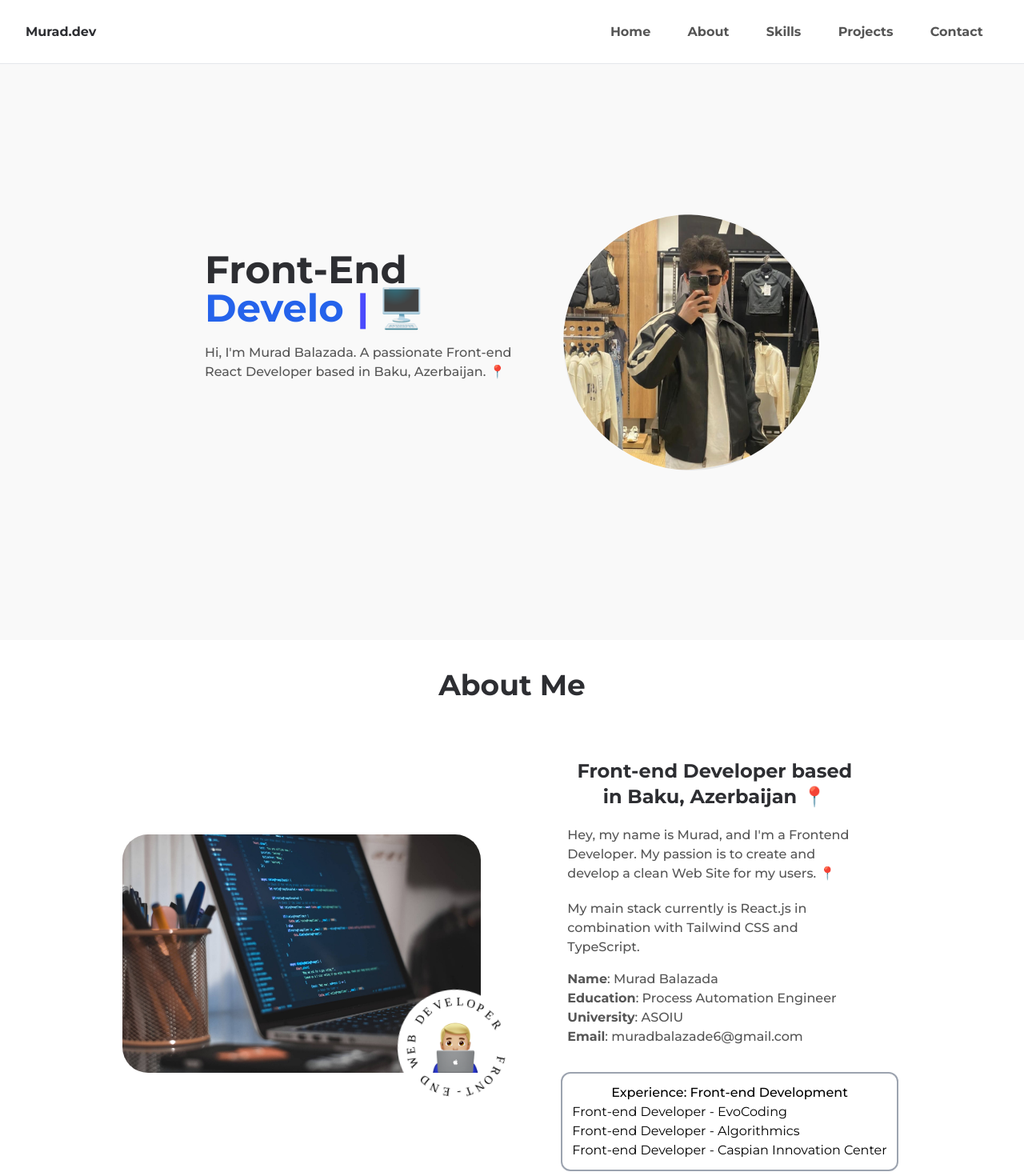
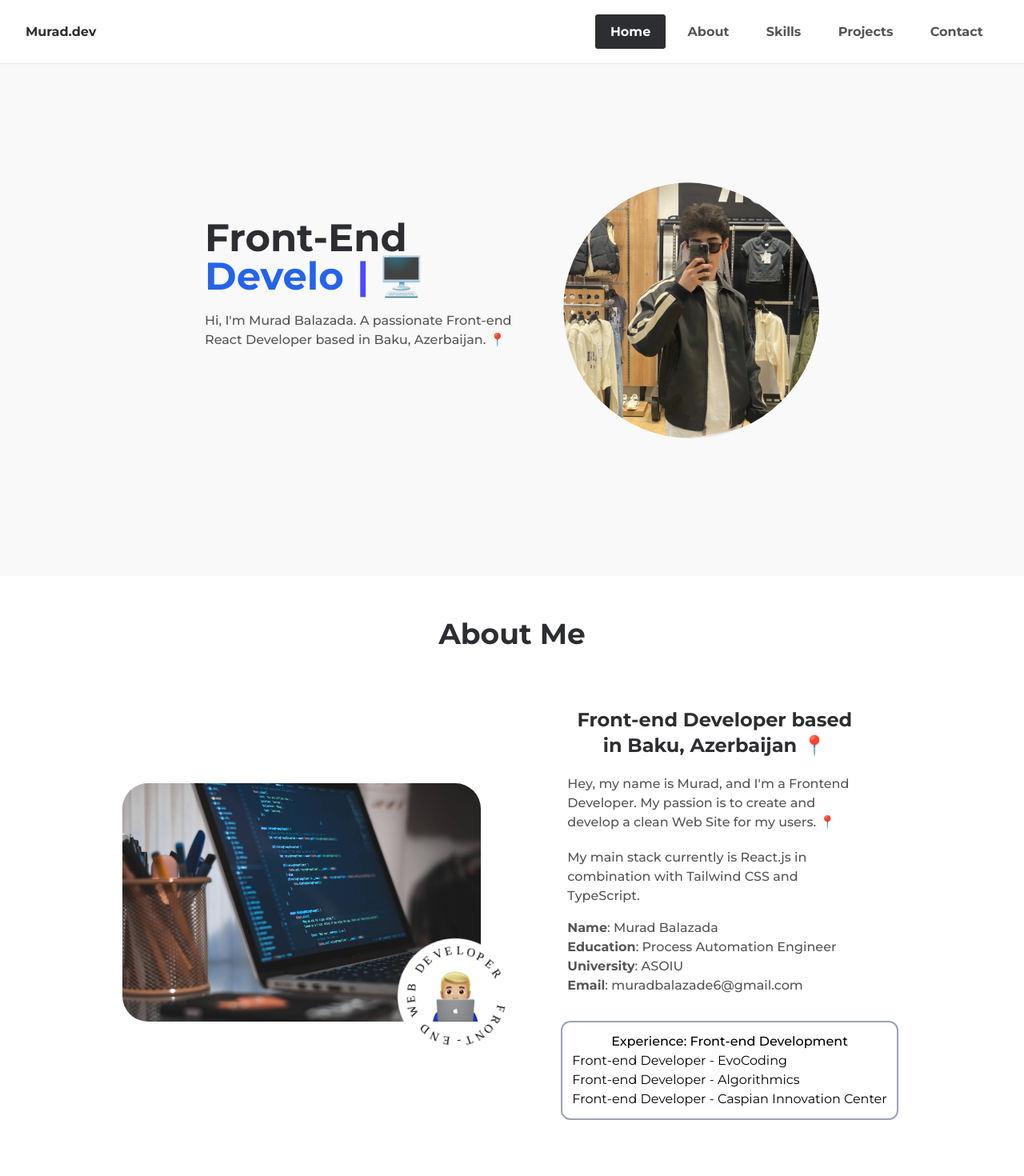
Before and after one commit to muradbalayev/Portfolio, a React (Create React App) app: page / in a window 1280 px wide. Shown: the top 1470 px of the page at 80% size. Built offline with nearby package versions, Linux system fonts and the light colour scheme; some icons are missing.

Commit message:
active classes added

```diff
--- a/src/Components/App.css
+++ b/src/Components/App.css
@@ -13,15 +13,22 @@
   width: 100%;
   max-width: 1920px;
 }
-p, a {
+p,
+a {
   color: rgb(85, 85, 85);
-  transition: .3 ease;
+  transition: 0.3 ease;
 }
 
-h1, h3 {
+h1,
+h3 {
   color: #2d2e32;
 }
 
+.active {
+  background-color: #2d2e32 !important;
+  color: white;
+  border-radius: 4px;
+}
 
 .icon {
   height: 2rem;
@@ -33,30 +40,27 @@ nav {
   padding: 0.5rem 2rem;
 }
 
-ul li:hover{
+ul li:hover {
   color: white;
-  background-color: #2d2e32!important;
+  background-color: #2d2e32 !important;
 }
 
 .name {
   color: #2d2e32;
 }
 
-
-li{
+li {
   padding: 0.6rem 1.2rem;
-  transition: .3s ease;
+  transition: 0.3s ease;
 }
 
-.navbar{
+.navbar {
   background-color: #37383de1;
 }
 
-nav li:hover a{
+nav li:hover a {
   color: white;
 }
-
-
 
 .name:after {
   content: "";
@@ -72,13 +76,9 @@ nav li:hover a{
   background-color: black;
 }
 
-
-
-
-
 /* PROFILE */
 .profile {
-  min-height: 100vh;
+  min-height: 90vh;
   background-color: #f9f9f9;
   overflow: hidden;
 }
@@ -87,11 +87,11 @@ nav li:hover a{
   overflow: hidden;
   clip-path: circle(50%);
   animation: animate 5s ease-in-out infinite;
-  transition: all .5s ease;
+  transition: all 0.5s ease;
   box-shadow: 0 4px 8px rgba(0, 0, 0, 0.1); /* Added box-shadow */
 }
 
-.img-container:hover{
+.img-container:hover {
   scale: 1.07;
 }
 
@@ -107,15 +107,13 @@ nav li:hover a{
   }
 }
 
-
-
 /* ABOUT */
-.about{
-    min-height: 85vh;
-    overflow: hidden;
+.about {
+  min-height: 85vh;
+  overflow: hidden;
 }
 
-.circle{
+.circle {
   background-color: white;
   clip-path: circle(50%);
   animation: rotate 9s linear infinite;
@@ -124,49 +122,44 @@ nav li:hover a{
 .aboutimg {
   object-fit: cover;
   border-radius: 2rem;
-
 }
 
- /* Skills  */
-.skills-section{
+/* Skills  */
+.skills-section {
   min-height: 85vh;
-
 }
 
-.skills{
+.skills {
   background-color: #f9f9f9c1;
   min-height: 40vh;
   overflow: hidden;
-  transition: .3s ease;
+  transition: 0.3s ease;
 }
 
-
-.skills-container{
-  transition: .3s ease;
+.skills-container {
+  transition: 0.3s ease;
   background-color: white;
   user-select: none;
 }
 
-.skills-container:hover{
+.skills-container:hover {
   scale: 1.15;
 }
 
-
 /* Experience */
 
-.projects-section{
+.projects-section {
   min-height: 100vh;
-
 }
 
-.projects{
+.projects {
   overflow: hidden;
 }
 
-.card-img{
+.card-img {
   overflow: hidden;
 }
-.card img{
+.card img {
   object-fit: cover;
   min-width: 80%;
   min-height: 100%;
@@ -174,20 +167,19 @@ nav li:hover a{
 }
 
 /* Contact */
-.contact-section{
+.contact-section {
   background-color: #f9f9f9c1;
 
-    min-height: 60vh;
+  min-height: 60vh;
 }
 
 /* Footer */
-footer{
+footer {
   background-color: #2d2e32;
 }
 
-
-@keyframes rotate{
+@keyframes rotate {
   100% {
     transform: rotate(1turn);
+  }
 }
-}
--- a/src/Components/pages/About.js
+++ b/src/Components/pages/About.js
@@ -5,7 +5,7 @@ import workingemoji from "../assets/working-emoji.png"
 const About = () => {
   return (
 
-        <section id="about" className={`about mt-6 w-full mx-auto flex-col items-center justify-center `}>
+        <section id="about" className={`about w-full mx-auto flex-col items-center justify-center py-10 `}>
           <h1 className={`text-center m-3 mb-8 text-4xl font-bold `}>About Me</h1>
           <div className='w-full mx-auto lg:flex flex-col lg:flex-row justify-center items-center gap-20'>
             <div className={`section-about-img m-2 flex justify-center items-center `}>
--- a/src/Components/pages/Contact.js
+++ b/src/Components/pages/Contact.js
@@ -5,7 +5,7 @@ import {map2} from 'react-icons-kit/icomoon/map2'
 import {ic_email_outline} from 'react-icons-kit/md/ic_email_outline'
 const Contact = () => {
     return (
-        <section id="contact" className='contact-section w-full mx-auto flex flex-col items-center py-10 px-2'>
+        <section id="contact" className='contact-section w-full mx-auto flex flex-col items-center py-36 px-2 my-10'>
             <h1 className='text-3xl text-blue-600 font-bold'>Contact Me</h1>
 <div className='contacts w-full h-full flex lg:flex-row flex-col justify-center items-center gap-4 p-4 my-8'>
 <div className='contact flex items-center ps-4 p-2 min-h-20 w-80 border rounded-lg gap-5'>
--- a/src/Components/pages/Navbar.js
+++ b/src/Components/pages/Navbar.js
@@ -1,91 +1,147 @@
-import React, { useState } from 'react'
-import { Icon } from 'react-icons-kit'
-import { alignRight } from 'react-icons-kit/feather/alignRight'
-import { close } from 'react-icons-kit/ionicons/close'
-import { Link } from 'react-scroll'
+import React, { useEffect, useState } from "react";
+import { Icon } from "react-icons-kit";
+import { alignRight } from "react-icons-kit/feather/alignRight";
+import { close } from "react-icons-kit/ionicons/close";
+import { Events, Link, scrollSpy } from "react-scroll";
 
 const Navbar = () => {
-  const [open, setOpen] = useState(false)
+  const [open, setOpen] = useState(false);
+  const [activeSection, setActiveSection] = useState("home");
+
+  useEffect(() => {
+    Events.scrollEvent.register("begin", function () {
+      console.log("begin", arguments);
+    });
+
+    Events.scrollEvent.register("end", function (to) {
+      setActiveSection(to);
+    });
+
+    scrollSpy.update(); // Important to ensure scroll events are being tracked
+
+    return () => {
+      Events.scrollEvent.remove("begin");
+      Events.scrollEvent.remove("end");
+    };
+  }, []);
+
+  const handleSetActive = (to) => {
+    setActiveSection(to);
+  };
 
   return (
-    <div className='w-full mx-auto'>
-      <nav className='flex justify-between items-center fixed w-full bg-white z-50 border-b'>
-        <div className='nav-left'>
-          <a href='https://github.com/muradbalayev' target='_blank' rel="noreferrer" className='name font-bold cursor-pointer relative'>Murad.dev</a>
+    <div className="w-full mx-auto">
+      <nav className="flex justify-between items-center fixed w-full bg-white z-50 border-b">
+        <div className="nav-left">
+          <a
+            href="https://github.com/muradbalayev"
+            target="_blank"
+            rel="noreferrer"
+            className="name font-bold cursor-pointer relative"
+          >
+            Murad.dev
+          </a>
         </div>
-        <div className='nav-right md:block hidden'>
-        <ul className='flex list-none gap-2'>
-              <Link to="home" smooth={true} duration={200}>
-            <li className='font-bold rounded cursor-pointer '>
-                Home
-            </li>
+        <div className="nav-right md:block hidden">
+          <ul className="flex list-none gap-2">
+            <Link onSetActive={handleSetActive} spy={true} to="home" smooth={true} duration={200}>
+              <li className={`font-bold rounded cursor-pointer ${activeSection === 'home' ? 'active' : ''}`}>Home</li>
             </Link>
-              <Link to="about" smooth={true} offset={-100} duration={200}>
-            <li className='font-bold rounded cursor-pointer '>
-                About
-            </li>
+            <Link onSetActive={handleSetActive} spy={true} to="about" smooth={true} offset={0} duration={200}>
+              <li className={`font-bold rounded cursor-pointer ${activeSection === 'about' ? 'active' : ''}`}>About</li>
             </Link>
-              <Link to="skills" smooth={true} offset={-50} duration={200}>
-            <li className='font-bold rounded cursor-pointer '>
-                Skills
-            </li>
+            <Link onSetActive={handleSetActive} spy={true} to="skills" smooth={true} offset={0} duration={200}>
+              <li className={`font-bold rounded cursor-pointer ${activeSection === 'skills' ? 'active' : ''}`}>Skills</li>
             </Link>
-              <Link to="projects" smooth={true} offset={-50} duration={200}>
-            <li className='font-bold rounded cursor-pointer '>
-                Projects
-            </li>
+            <Link onSetActive={handleSetActive} spy={true} to="projects" smooth={true} offset={0} duration={200}>
+              <li className={`font-bold rounded cursor-pointer ${activeSection === 'projects' ? 'active' : ''}`}>Projects</li>
             </Link>
-              <Link to="contact" smooth={true} offset={-50} duration={200}>
-            <li className='font-bold rounded cursor-pointer '>
-                Contact
-            </li>
+            <Link onSetActive={handleSetActive} spy={true} to="contact" smooth={true} offset={0} duration={200}>
+              <li className={`font-bold rounded cursor-pointer ${activeSection === 'contact' ? 'active' : ''}`}>Contact</li>
             </Link>
           </ul>
         </div>
-        <button onClick={() => { setOpen(true) }}
-          className='md:hidden block transition-colors rounded-lg p-2 hover:text-white hover:bg-slate-800 cursor-pointer'>
+        <button
+          onClick={() => {
+            setOpen(true);
+          }}
+          className="md:hidden block transition-colors rounded-lg p-2 hover:text-white hover:bg-slate-800 cursor-pointer"
+        >
           <Icon icon={alignRight} size={25} />
         </button>
       </nav>
 
-      <div className={`navbar fixed top-0 right-0 flex justify-center items-center h-screen transition-all duration-700 z-50 ${open ? 'w-full flex-grow' : '  w-0'}`}>
-        <button onClick={() => { setOpen(false) }}
-          className={`p-1 transition-colors absolute hover:text-red-500 top-5 right-5 z-50 ${open ? 'block' : 'hidden'}`}>
+      <div
+        className={`navbar fixed top-0 right-0 flex justify-center items-center h-screen transition-all duration-700 z-50 ${
+          open ? "w-full flex-grow" : "  w-0"
+        }`}
+      >
+        <button
+          onClick={() => {
+            setOpen(false);
+          }}
+          className={`p-1 transition-colors absolute hover:text-red-500 top-5 right-5 z-50 ${
+            open ? "block" : "hidden"
+          }`}
+        >
           <Icon icon={close} size={30} />
         </button>
-        <div className={`w-full relative ${open ? 'block' : 'hidden'}`}>
-          <ul className='list-none w-full text-white'>
+        <div className={`w-full relative ${open ? "block" : "hidden"}`}>
+          <ul className="list-none w-full text-white">
             <Link className="text-white" to="home" smooth={true} duration={300}>
-            <li className='font-bold text-center text-2xl cursor-pointer  hover:bg-slate-900'>
+              <li className="font-bold text-center text-2xl cursor-pointer  hover:bg-slate-900">
                 Home
               </li>
             </Link>
-            <Link className="text-white" to="about" smooth={true} offset={-50} duration={300}>
-            <li className='font-bold text-center text-2xl cursor-pointer  hover:bg-slate-900'>
+            <Link
+              className="text-white"
+              to="about"
+              smooth={true}
+              offset={-50}
+              duration={300}
+            >
+              <li className="font-bold text-center text-2xl cursor-pointer  hover:bg-slate-900">
                 About
               </li>
             </Link>
-            <Link className="text-white" to="skills" smooth={true} offset={-50} duration={300}>
-            <li className='font-bold text-center text-2xl cursor-pointer  hover:bg-slate-900'>
+            <Link
+              className="text-white"
+              to="skills"
+              smooth={true}
+              offset={-50}
+              duration={300}
+            >
+              <li className="font-bold text-center text-2xl cursor-pointer  hover:bg-slate-900">
                 Skills
               </li>
             </Link>
-            <Link className="text-white" to="projects" smooth={true} offset={-50} duration={300}>
-            <li className='font-bold text-center text-2xl cursor-pointer  hover:bg-slate-900'>
+            <Link
+              className="text-white"
+              to="projects"
+              smooth={true}
+              offset={-50}
+              duration={300}
+            >
+              <li className="font-bold text-center text-2xl cursor-pointer  hover:bg-slate-900">
                 Projects
               </li>
             </Link>
-            <Link className="text-white" to="contact" smooth={true} offset={-50} duration={300}>
-            <li className='font-bold text-center text-2xl cursor-pointer  hover:bg-slate-900'>
+            <Link
+              className="text-white"
+              to="contact"
+              smooth={true}
+              offset={-50}
+              duration={300}
+            >
+              <li className="font-bold text-center text-2xl cursor-pointer  hover:bg-slate-900">
                 Contact
               </li>
             </Link>
           </ul>
         </div>
       </div>
+    </div>
+  );
+};
 
-    </div>
-  )
-}
-
-export default Navbar
+export default Navbar;
--- a/src/Components/pages/Skills.js
+++ b/src/Components/pages/Skills.js
@@ -22,8 +22,8 @@ import chakra from "../assets/chakra.jpg"
 
 const Skills = () => {
     return (
-        <section id="skills" className='skills-section w-full mx-auto flex flex-col items-center pt-10'>
-            <h1 className={`text-center m-3 mb-3 text-4xl font-bold `}>Skills</h1>
+        <section id="skills" className='skills-section w-full mx-auto flex flex-col items-center py-10'>
+            <h1 className={`text-center m-3 mb-10 text-4xl font-bold `}>Skills</h1>
             <p className='p-2 text-center'>Here are some of my skills on which I have been working on for the past 1 years.</p>
             <div className='skills w-4/5 p-4 mt-10 mx-auto flex flex-wrap justify-center items-center border rounded-3xl border-slate-400 gap-4 shadow-md'>
                 <div className='skills-container py-2 px-4 border border-slate-400 rounded-2xl w-32 h-16 flex justify-center items-center gap-2'>
```
Lines whose indentation alone changed are shown as unchanged.
